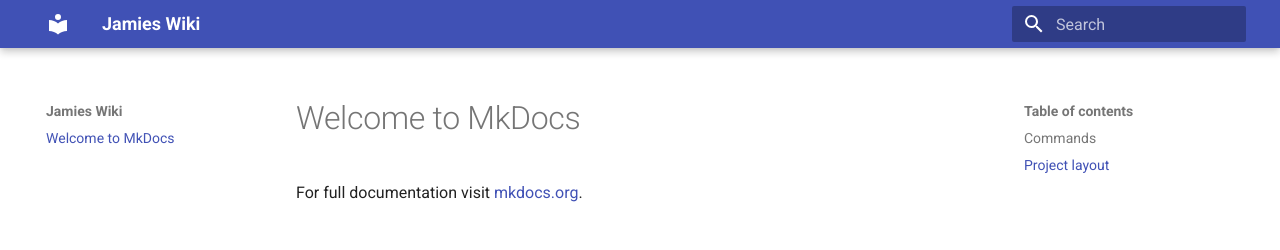
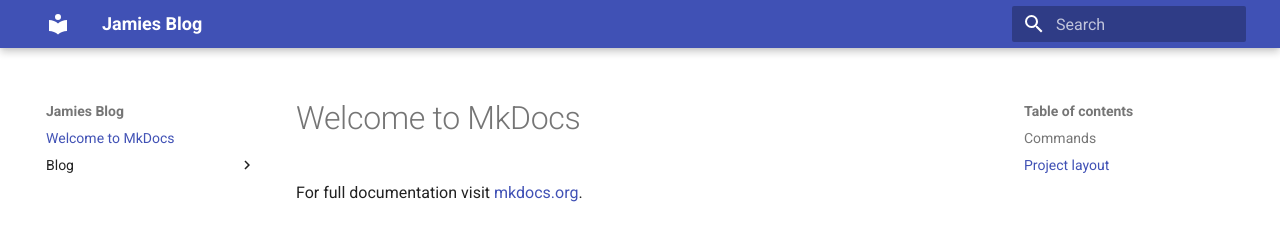
Before and after one commit to Bomchoo/jamies-wiki, an MkDocs documentation site: the page built from docs/index.md, in a window 1280 px wide. Shown: the top 250 px of the page. Built offline with MkDocs 1.6.1 and Material for MkDocs 9.7.7, drawn with Linux system fonts in a browser that asks for light colours.

Commit message:
Add Blog Plugin

```diff
--- a/mkdocs.yml
+++ b/mkdocs.yml
@@ -1,4 +1,10 @@
-site_name: Jamies Wiki
-site_url: https://jamiedocs.hms.cx
+site_name: Jamies Blog
+site_description: Jamies Blog - Powered by Mkdocs
+site_url: https://jamie.hms.cx
+
 theme:
   name: material
+
+plugins:
+  - search
+  - blog
```
